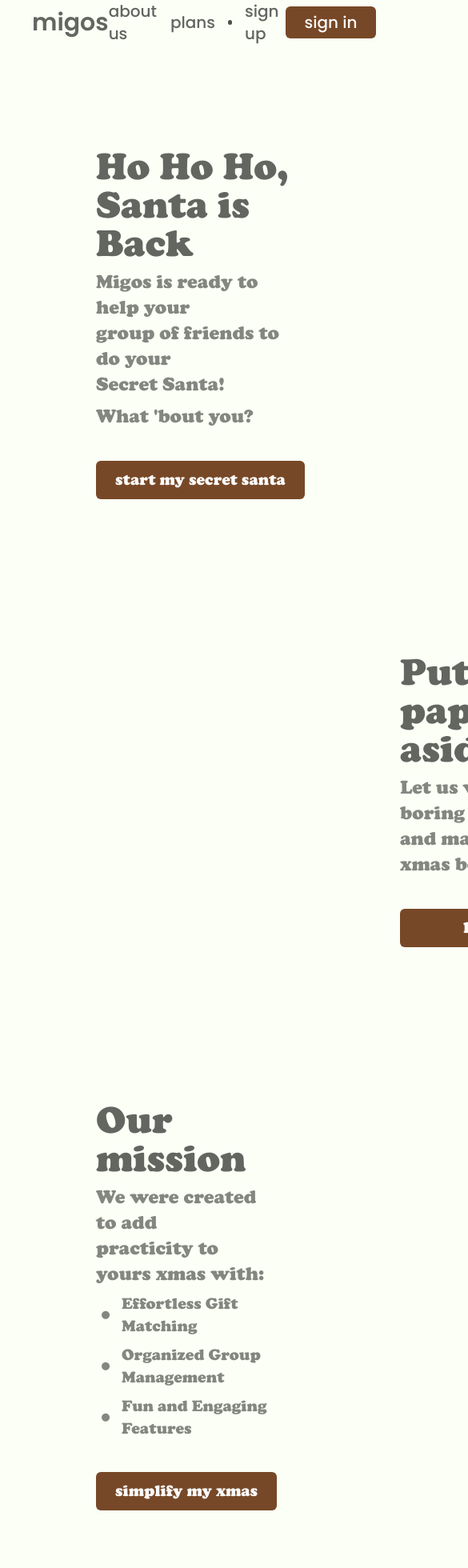
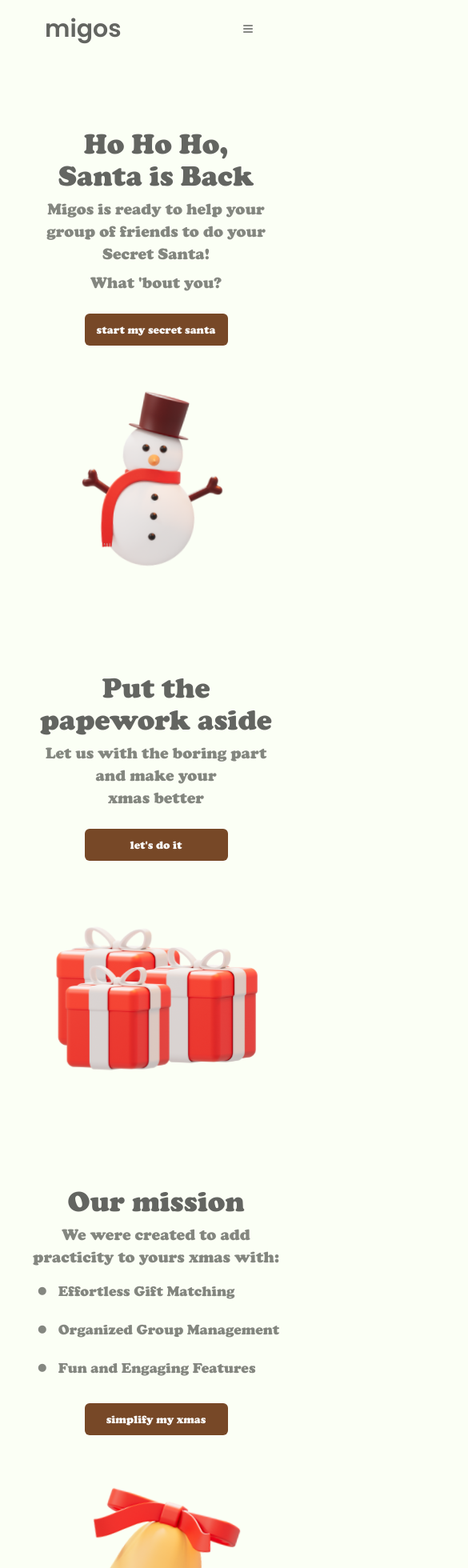
Before and after one commit to Vicente-Labs/migos-api, a Next.js app in the folder apps/web/: page / in a window 390 px wide. Shown: the part 40-2000 px from the top of the page at 80% size, 585 px wide, since content can reach past the window. Built offline with nearby package versions, Linux system fonts and the light colour scheme.

Commit message:
feat(apps/web): add responsivity

```diff
--- a/apps/web/package.json
+++ b/apps/web/package.json
@@ -10,6 +10,7 @@
     "lint": "next lint"
   },
   "dependencies": {
+    "@radix-ui/react-dialog": "^1.1.2",
     "@radix-ui/react-slot": "^1.1.0",
     "class-variance-authority": "^0.7.0",
     "clsx": "^2.1.1",
@@ -20,7 +21,8 @@
     "react": "19.0.0-rc-380f5d67-20241113",
     "react-dom": "19.0.0-rc-380f5d67-20241113",
     "tailwind-merge": "^2.5.4",
-    "tailwindcss-animate": "^1.0.7"
+    "tailwindcss-animate": "^1.0.7",
+    "vaul": "^1.1.1"
   },
   "devDependencies": {
     "@migos/eslint-config": "workspace:*",
--- a/apps/web/src/app/layout.tsx
+++ b/apps/web/src/app/layout.tsx
@@ -36,7 +36,7 @@
   return (
     <html lang="en">
       <body
-        className={`${poppins.variable} ${inter.variable} ${cooperBlack.variable} m-10 antialiased`}
+        className={`${poppins.variable} ${inter.variable} ${cooperBlack.variable} overflow-x-hidden antialiased`}
       >
         <Header />
         {children}
--- a/apps/web/src/app/page.tsx
+++ b/apps/web/src/app/page.tsx
@@ -12,36 +12,38 @@
     <main className="mt-8 font-cooperBlack">
       <motion.section
         id="home"
-        className="inline-flex items-start justify-between gap-[420px] px-20 py-24"
+        className="flex flex-col items-center justify-center gap-8 px-4 py-12 md:gap-16 lg:flex-row lg:gap-[420px] lg:px-20 lg:py-24"
         initial={{ opacity: 0 }}
         whileInView={{ opacity: 1 }}
         transition={{ duration: 0.5, delay: 0.3 }}
         viewport={{ once: true }}
       >
         <motion.div
-          className="flex flex-col gap-10"
+          className="flex w-full flex-col items-center gap-6 text-center md:gap-10 lg:w-auto lg:items-start lg:text-left"
           initial={{ opacity: 0, x: -50 }}
           whileInView={{ opacity: 1, x: 0 }}
           transition={{ duration: 0.5, delay: 0.3 }}
           viewport={{ once: true }}
         >
           <div className="flex flex-col gap-2">
-            <h1 className="text-5xl">
+            <h1 className="text-4xl md:text-5xl">
               Ho Ho Ho, <br />
               Santa is Back
             </h1>
-            <span className="text-2xl text-[#848780]">
+            <span className="text-xl text-[#848780] md:text-2xl">
               Migos is ready to help your <br /> group of friends to do your{' '}
               <br /> Secret Santa!
             </span>
-            <span className="text-2xl text-[#848780]">
+            <span className="text-xl text-[#848780] md:text-2xl">
               What &apos;bout you?
             </span>
           </div>
 
-          <Button className="flex w-full flex-row items-center justify-center px-6 py-6 text-xl font-normal">
+          <div className="w-1/2 lg:w-full">
+            <Button className="md:text-x2 flex w-full flex-row items-center justify-center px-4 py-4 text-sm md:px-6 md:py-6">
               start my secret santa
             </Button>
+          </div>
         </motion.div>
 
         <motion.div
@@ -51,13 +53,19 @@
           transition={{ duration: 0.5, delay: 0.3 }}
           viewport={{ once: true }}
         >
-          <Image src="/snow-man.svg" alt="Snow Man" width={500} height={500} />
+          <Image
+            src="/snow-man.svg"
+            alt="Snow Man"
+            width={500}
+            height={500}
+            className="w-[280px] md:w-[400px] lg:w-[500px]"
+          />
         </motion.div>
       </motion.section>
 
       <motion.section
         id="paperwork"
-        className="inline-flex items-start justify-between gap-[380px] px-20 py-24"
+        className="flex flex-col items-center gap-8 px-4 py-12 md:gap-16 lg:flex-row lg:gap-[380px] lg:px-20 lg:py-24"
         initial={{ opacity: 0 }}
         whileInView={{ opacity: 1 }}
         transition={{ duration: 0.5, delay: 0.3 }}
@@ -68,53 +76,62 @@
           whileInView={{ opacity: 1, y: 0 }}
           transition={{ duration: 0.5, delay: 0.5 }}
           viewport={{ once: true }}
+          className="order-2 lg:order-1"
         >
-          <Image src="/gifts.svg" alt="Gifts" width={500} height={500} />
+          <Image
+            src="/gifts.svg"
+            alt="Gifts"
+            width={500}
+            height={500}
+            className="w-[280px] md:w-[400px] lg:w-[500px]"
+          />
         </motion.div>
 
         <motion.div
-          className="flex flex-col gap-10"
+          className="order-1 flex w-full flex-col items-center gap-6 text-center md:gap-10 lg:order-2 lg:w-auto lg:items-start lg:text-left"
           initial={{ opacity: 0, y: 30 }}
           whileInView={{ opacity: 1, y: 0 }}
           transition={{ duration: 0.5, delay: 0.5 }}
           viewport={{ once: true }}
         >
           <div className="flex flex-col gap-2">
-            <h1 className="text-5xl">
+            <h1 className="text-4xl md:text-5xl">
               Put the <br />
               papework aside
             </h1>
-            <span className="text-2xl text-[#848780]">
+            <span className="text-xl text-[#848780] md:text-2xl">
               Let us with the boring part <br />
               and make your <br />
               xmas better
             </span>
           </div>
 
-          <Button className="flex w-full flex-row items-center justify-center px-6 py-6 text-xl font-normal">
+          <div className="w-1/2 lg:w-full">
+            <Button className="md:text-x2 flex w-full flex-row items-center justify-center px-4 py-4 text-sm md:px-6 md:py-6">
               let&apos;s do it
             </Button>
+          </div>
         </motion.div>
       </motion.section>
 
       <motion.section
         id="about-us"
-        className="inline-flex items-start justify-between gap-[380px] px-20 py-24"
+        className="flex flex-col items-center gap-8 px-4 py-12 md:gap-16 lg:flex-row lg:gap-[380px] lg:px-20 lg:py-24"
         initial={{ opacity: 0 }}
         whileInView={{ opacity: 1 }}
         transition={{ duration: 0.5, delay: 0.3 }}
         viewport={{ once: true }}
       >
         <motion.div
-          className="flex flex-col gap-10"
+          className="flex w-full flex-col items-center gap-6 text-center md:gap-10 lg:w-auto lg:items-start lg:text-left"
           initial={{ opacity: 0, y: 30 }}
           whileInView={{ opacity: 1, y: 0 }}
           transition={{ duration: 0.5, delay: 0.5 }}
           viewport={{ once: true }}
         >
           <div className="flex flex-col gap-2">
-            <h1 className="text-5xl">Our mission</h1>
-            <span className="text-2xl text-[#848780]">
+            <h1 className="text-4xl md:text-5xl">Our mission</h1>
+            <span className="text-xl text-[#848780] md:text-2xl">
               We were created to add <br />
               practicity to yours xmas with:
             </span>
@@ -122,22 +139,30 @@
             <ul className="flex flex-col gap-2">
               <li className="flex flex-row items-center gap-2 text-[#848780]">
                 <span className="text-4xl">•</span>
-                <span className="text-xl">Effortless Gift Matching</span>
+                <span className="text-lg md:text-xl">
+                  Effortless Gift Matching
+                </span>
               </li>
               <li className="flex flex-row items-center gap-2 text-[#848780]">
                 <span className="text-4xl">•</span>
-                <span className="text-xl">Organized Group Management</span>
+                <span className="text-lg md:text-xl">
+                  Organized Group Management
+                </span>
               </li>
               <li className="flex flex-row items-center gap-2 text-[#848780]">
                 <span className="text-4xl">•</span>
-                <span className="text-xl">Fun and Engaging Features</span>
+                <span className="text-lg md:text-xl">
+                  Fun and Engaging Features
+                </span>
               </li>
             </ul>
           </div>
 
-          <Button className="flex w-full flex-row items-center justify-center px-6 py-6 text-xl font-normal">
+          <div className="w-1/2 lg:w-full">
+            <Button className="md:text-x2 flex w-full flex-row items-center justify-center px-4 py-4 text-sm md:px-6 md:py-6">
               simplify my xmas
             </Button>
+          </div>
         </motion.div>
 
         <motion.div
@@ -146,30 +171,39 @@
           transition={{ duration: 0.5, delay: 0.5 }}
           viewport={{ once: true }}
         >
-          <Image src="/bell.svg" alt="Bell" width={500} height={500} />
+          <Image
+            src="/bell.svg"
+            alt="Bell"
+            width={500}
+            height={500}
+            className="w-[280px] md:w-[400px] lg:w-[500px]"
+          />
         </motion.div>
       </motion.section>
 
       <motion.section
         id="plans"
-        className="flex items-center justify-center gap-8 px-20 py-24"
+        className="flex flex-col items-center gap-8 px-4 py-12 md:flex-row md:px-8 lg:px-20 lg:py-24"
         initial={{ opacity: 0, y: 30 }}
         whileInView={{ opacity: 1, y: 0 }}
         transition={{ duration: 0.5, delay: 0.5 }}
         viewport={{ once: true }}
       >
-        <div className="flex h-[520px] w-[476px] flex-col gap-24 rounded-lg bg-primary p-14">
+        <div className="flex w-full flex-col gap-12 rounded-lg bg-primary p-8 md:h-[520px] md:w-[476px] md:gap-20 md:p-14">
           <div>
             <div>
-              <h1 className="text-5xl text-background">Basic</h1>
+              <h1 className="text-4xl text-background md:text-5xl">Basic</h1>
 
-              <span className="text-8xl text-background">
-                $0 <span className="-ml-6 text-lg">/ forever</span>
+              <span className="text-6xl text-background md:text-8xl">
+                $0{' '}
+                <span className="-ml-4 text-base md:-ml-6 md:text-lg">
+                  / forever
+                </span>
               </span>
             </div>
 
             <div className="flex flex-col text-background">
-              <ul>
+              <ul className="space-y-2">
                 <li className="flex flex-row items-center gap-2">
                   <CheckCircle2 className="size-4" /> up to 2 groups
                 </li>
@@ -197,23 +231,28 @@
             </div>
           </div>
 
-          <Button className="w-full border border-primary bg-background text-xl font-normal text-primary">
+          <div className="w-full">
+            <Button className="w-full border border-primary bg-background text-lg font-normal text-primary md:text-xl">
               get started
             </Button>
           </div>
+        </div>
 
-        <div className="flex h-[520px] w-[476px] flex-col gap-24 rounded-lg bg-primary p-14">
+        <div className="flex w-full flex-col gap-12 rounded-lg bg-primary p-8 md:h-[520px] md:w-[476px] md:gap-20 md:p-14">
           <div>
             <div>
-              <h1 className="text-5xl text-background">Pro</h1>
+              <h1 className="text-4xl text-background md:text-5xl">Pro</h1>
 
-              <span className="text-8xl text-background">
-                $6 <span className="-ml-6 text-lg">/ month</span>
+              <span className="text-6xl text-background md:text-8xl">
+                $6{' '}
+                <span className="-ml-4 text-base md:-ml-6 md:text-lg">
+                  / month
+                </span>
               </span>
             </div>
 
             <div className="flex flex-col text-background">
-              <ul>
+              <ul className="space-y-2">
                 <li className="flex flex-row items-center gap-2">
                   <CheckCircle2 className="size-4" />
                   up to 7 groups
@@ -243,9 +282,11 @@
             </div>
           </div>
 
-          <Button className="w-full border border-primary bg-background text-xl font-normal text-primary">
+          <div className="w-full">
+            <Button className="w-full border border-primary bg-background text-lg font-normal text-primary md:text-xl">
               get PRO
             </Button>
+          </div>
         </div>
       </motion.section>
     </main>
--- a/apps/web/src/components/footer.tsx
+++ b/apps/web/src/components/footer.tsx
@@ -9,7 +9,7 @@
 export function Footer() {
   return (
     <motion.footer
-      className="flex items-center justify-between gap-4 font-poppins"
+      className="m-10 flex items-center justify-between gap-4 font-poppins"
       initial={{ opacity: 0, y: 40 }}
       whileInView={{ opacity: 1, y: 0 }}
       transition={{ duration: 0.5, delay: 0.3 }}
--- a/apps/web/src/components/header.tsx
+++ b/apps/web/src/components/header.tsx
@@ -2,13 +2,19 @@
 
 import { motion } from 'framer-motion'
 import Link from 'next/link'
+import { useState } from 'react'
 
+import { MobileHeader } from './mobile-header'
+import { MobileHeaderDrawer } from './mobile-header-drawer'
 import { Button } from './ui/button'
 
 export default function Header() {
+  const [isOpen, setIsOpen] = useState(false)
+
   return (
+    <>
       <motion.header
-      className="flex items-center justify-between font-poppins"
+        className="m-10 hidden items-center justify-between font-poppins md:flex"
         initial={{ opacity: 0 }}
         animate={{ opacity: 1 }}
         transition={{ duration: 0.5, delay: 0.3 }}
@@ -46,5 +52,10 @@
           </div>
         </motion.div>
       </motion.header>
+
+      <MobileHeader setIsOpen={setIsOpen} />
+
+      <MobileHeaderDrawer isOpen={isOpen} setIsOpen={setIsOpen} />
+    </>
   )
 }
--- /dev/null
+++ b/apps/web/src/components/mobile-header-drawer.tsx
@@ -0,0 +1,40 @@
+import Link from 'next/link'
+
+import { Button } from './ui/button'
+import { Drawer, DrawerContent, DrawerHeader, DrawerTitle } from './ui/drawer'
+
+type MobileHeaderDrawerProps = {
+  isOpen: boolean
+  setIsOpen: (isOpen: boolean) => void
+}
+
+export function MobileHeaderDrawer({
+  isOpen,
+  setIsOpen,
+}: MobileHeaderDrawerProps) {
+  return (
+    <Drawer open={isOpen} onOpenChange={setIsOpen}>
+      <DrawerContent className="mb-10">
+        <DrawerHeader>
+          <DrawerTitle className="sr-only">migos</DrawerTitle>
+        </DrawerHeader>
+        <div className="-mt-10 flex h-28 flex-row items-center justify-center gap-4 text-xl">
+          <Button size="lg" variant="outline">
+            <Link href="/about">about us</Link>
+          </Button>
+          <Button size="lg" variant="outline">
+            <Link href="/contact">plans</Link>
+          </Button>
+
+          <Button size="lg" variant="outline">
+            <Link href="/sign-up">sign up</Link>
+          </Button>
+
+          <Button size="lg" variant="outline">
+            <Link href="/sign-in">login</Link>
+          </Button>
+        </div>
+      </DrawerContent>
+    </Drawer>
+  )
+}
--- /dev/null
+++ b/apps/web/src/components/mobile-header.tsx
@@ -0,0 +1,37 @@
+'use client'
+
+import { motion } from 'framer-motion'
+import { MenuIcon } from 'lucide-react'
+import Link from 'next/link'
+
+import { Button } from './ui/button'
+
+type MobileHeaderProps = {
+  setIsOpen: (isOpen: boolean) => void
+}
+
+export function MobileHeader({ setIsOpen }: MobileHeaderProps) {
+  return (
+    <motion.header
+      className="m-10 flex items-center justify-between p-4 font-poppins md:hidden"
+      initial={{ opacity: 0 }}
+      animate={{ opacity: 1 }}
+      transition={{ duration: 0.5, delay: 0.3 }}
+    >
+      <Link href="/" className="text-3xl font-semibold">
+        migos
+      </Link>
+
+      <div className="flex items-center">
+        <Button
+          variant="ghost"
+          className="text-xl font-medium"
+          onClick={() => setIsOpen(true)}
+        >
+          <MenuIcon />
+          <span className="sr-only">menu</span>
+        </Button>
+      </div>
+    </motion.header>
+  )
+}
```
Also changed, not shown: apps/web/src/components/ui/drawer.tsx (added, +118 -0 lines). Lines whose indentation alone changed are shown as unchanged.
